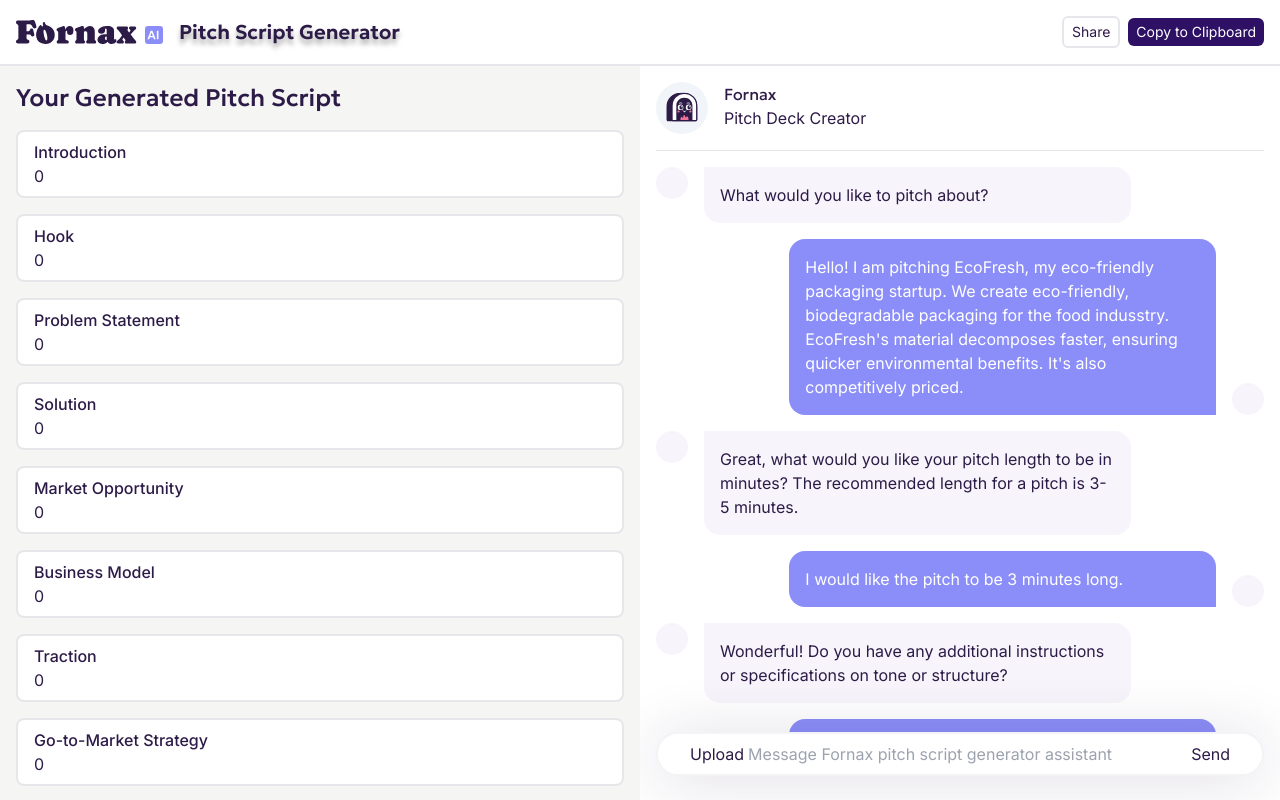
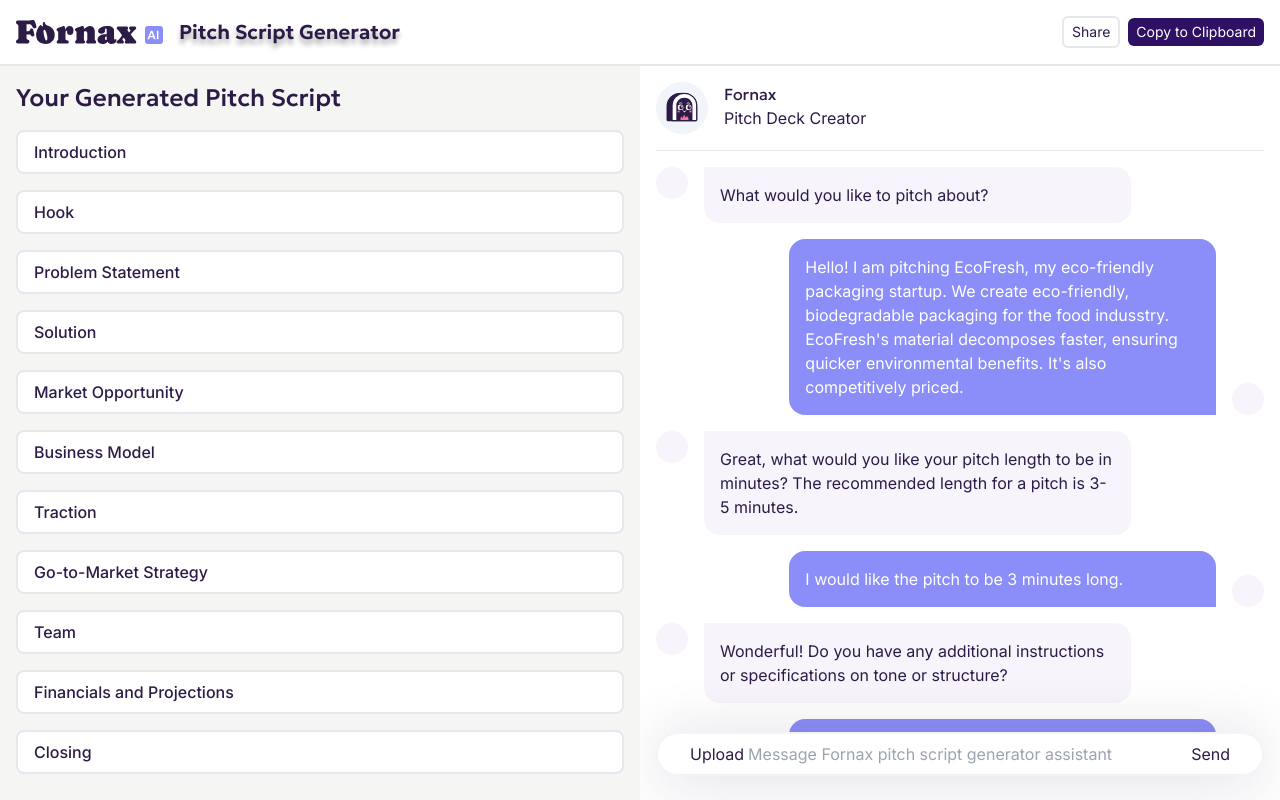
Before and after one commit to KimPalao/pitch-script-generator, a Next.js app: page / in a window 1280 px wide. Built offline with nearby package versions, Linux system fonts and the light colour scheme.

Commit message:
Fix empty cards with 0 text

```diff
--- a/app/ui/pitch/pitch.tsx
+++ b/app/ui/pitch/pitch.tsx
@@ -20,7 +20,7 @@ export default function Pitch({ pitch = {}, generating = false }: { pitch: Objec
       {generating && <GeneratingScreen />}
       <div className={`p-4 ${styles.innerContainer}`}>
         <h1 className={`text-2xl font-medium mb-4 ${geologica.className}`}>Your Generated Pitch Script</h1>
-        {cards.map(card => <Card title={card} key={card} content={pitch[card]?.content ?? ''} time={pitch[card]?.time ?? ''} />)}
+        {cards.map(card => <Card title={card} key={card} content={pitch[card]?.content} time={pitch[card]?.time} />)}
       </div>
     </div>
   );
```
